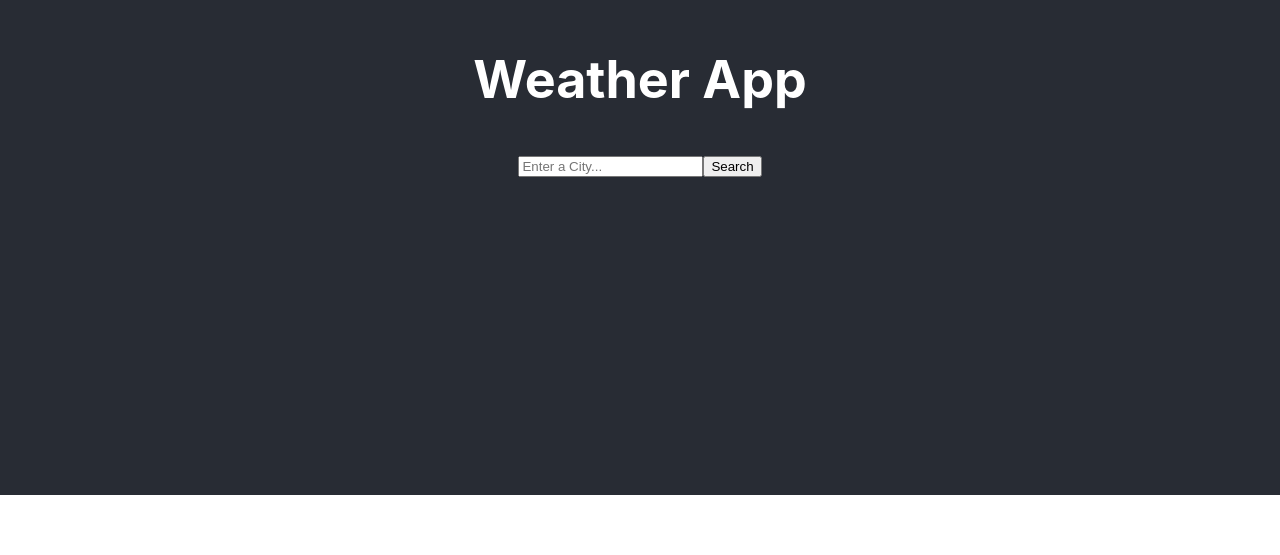
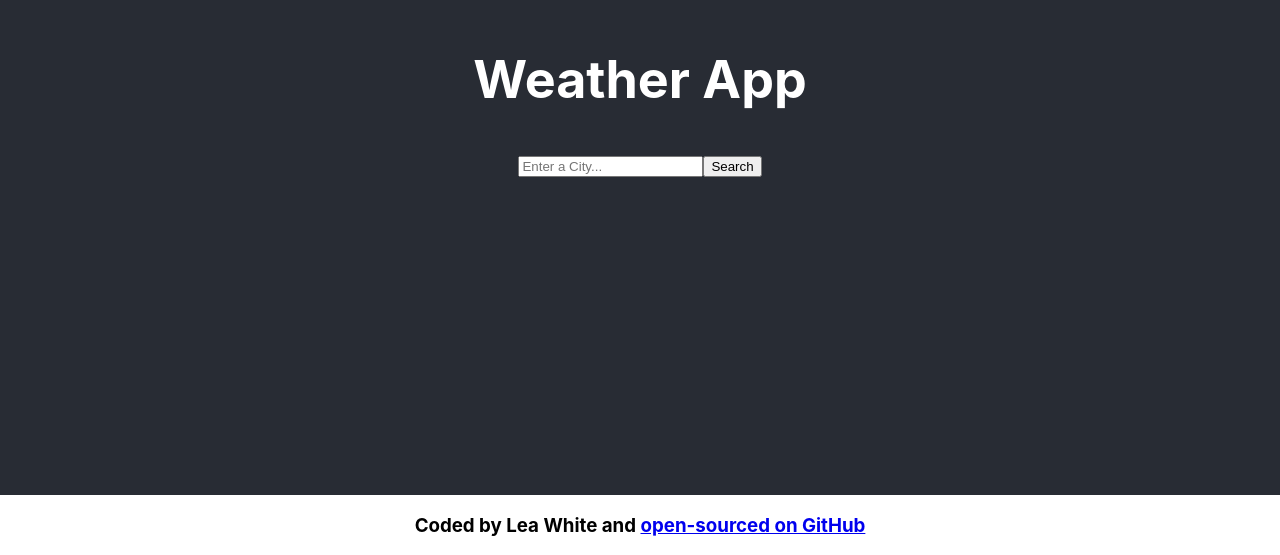
Before and after one commit to leacorrina/react-weather, a React (Create React App) app: page / in a window 1280 px wide. Shown: the part 305-860 px from the top of the page. Before the commit the page ends 800 px from the top, so only its background shows below. Built offline with nearby package versions, Linux system fonts and the light colour scheme.

Commit message:
Added footer

```diff
--- a/src/App.js
+++ b/src/App.js
@@ -9,6 +9,12 @@ function App() {
         <h1>Weather App</h1>
         <Weather />
       </header>
+      <h3>
+        Coded by Lea White and{" "}
+        <a href="https://github.com/leacorrina/react-weather" target="">
+          open-sourced on GitHub
+        </a>
+      </h3>
     </div>
   );
 }
```
